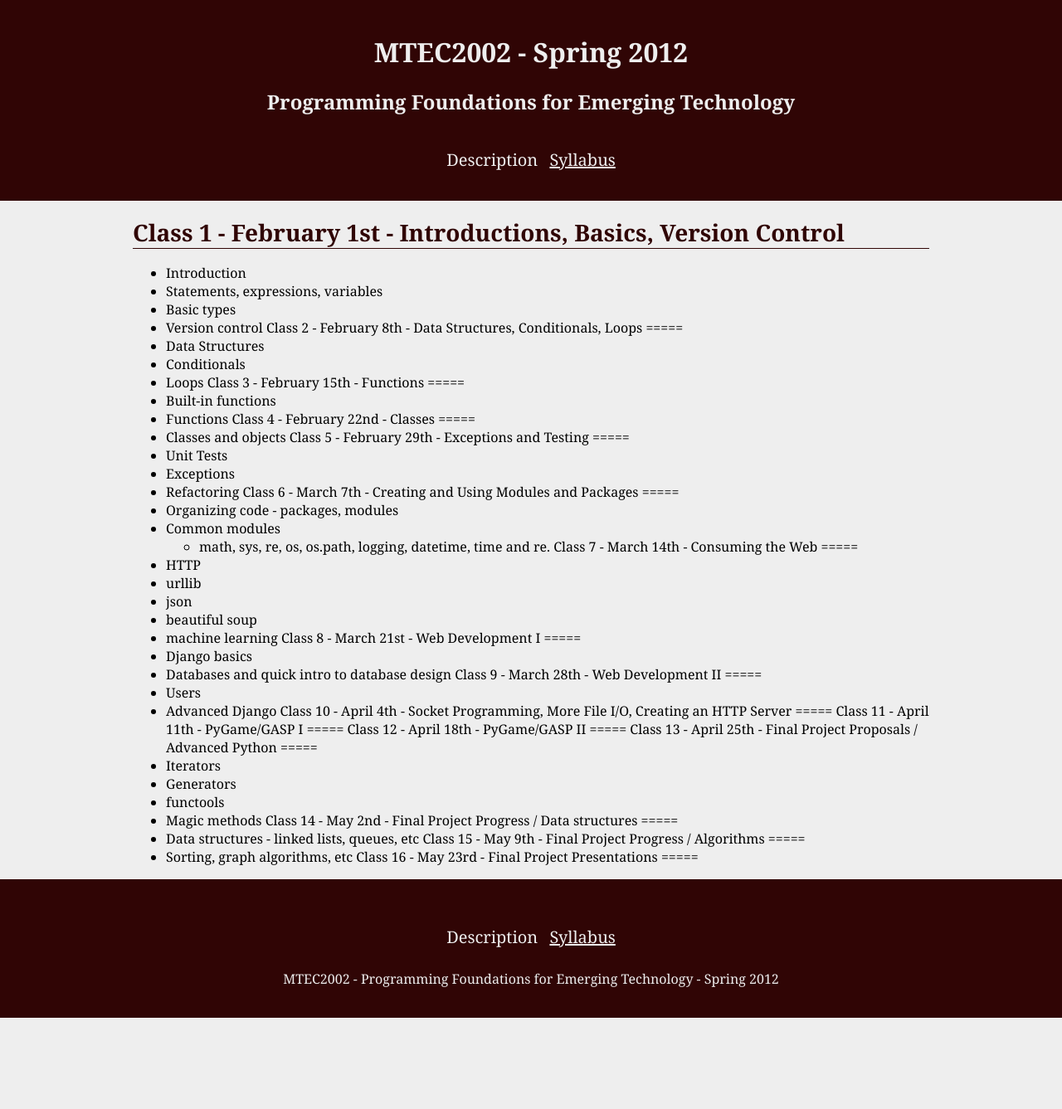
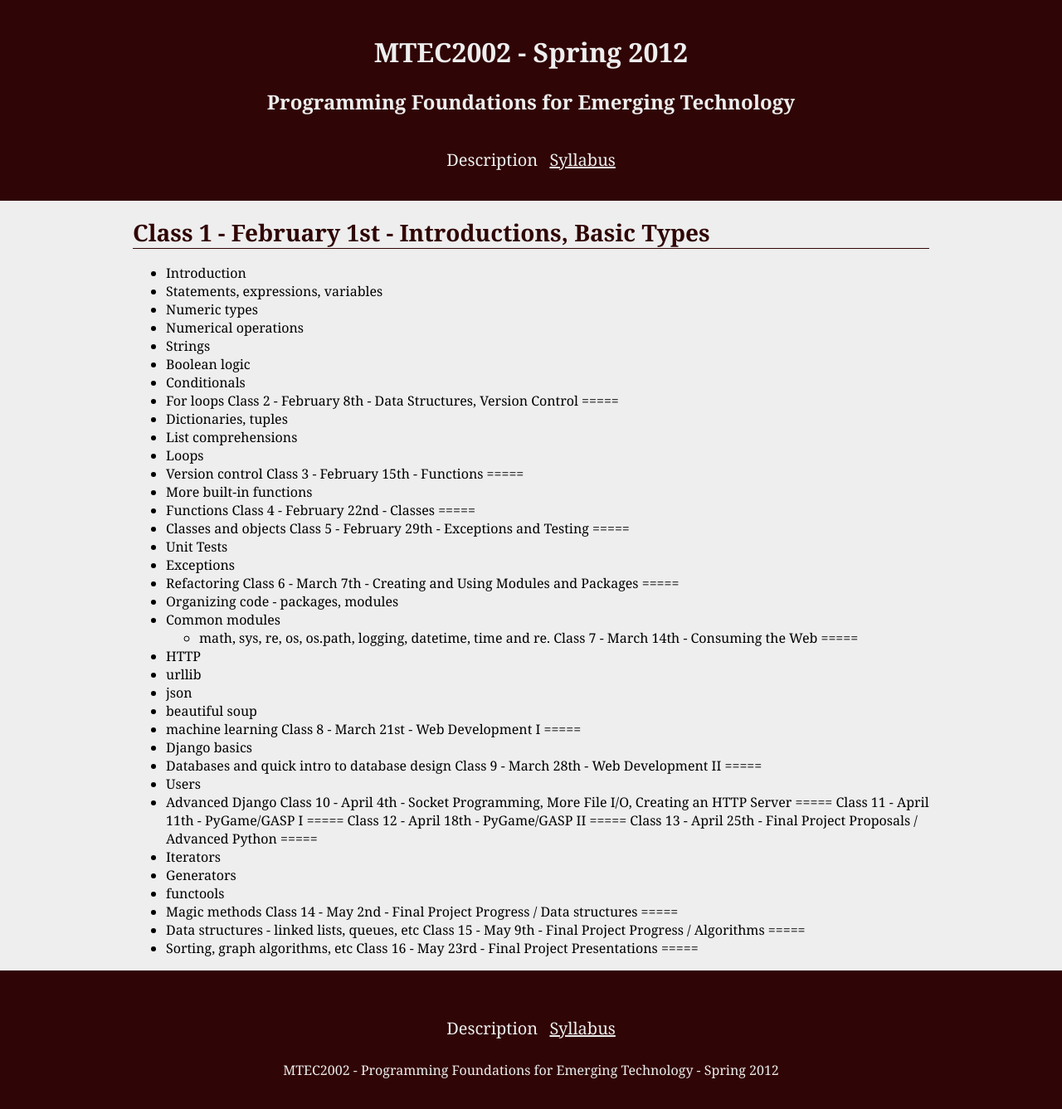
Before and after one commit to jversoza/MTEC2002, a Jekyll site: the page built from programming-foundations-2012-spring.markdown, in a window 1280 px wide. Shown: the whole page at 83% size. Built offline with Jekyll 4.4.1, drawn with Linux system fonts in a browser that asks for light colours; before the commit the page ends 1227 px from its top, so only the background shows below that.

```diff
--- a/programming-foundations-2012-spring.markdown
+++ b/programming-foundations-2012-spring.markdown
@@ -4,20 +4,25 @@ title: MTEC2002 - Programming Foundations for Emerging Technology - Spring 2012
 nav-state: syllabus
 ---
 
-Class 1 - February 1st - Introductions, Basics, Version Control
+Class 1 - February 1st - Introductions, Basic Types
 =====
 * Introduction
 * Statements, expressions, variables
-* Basic types
+* Numeric types
+* Numerical operations
+* Strings
+* Boolean logic
+* Conditionals
+* For loops
+Class 2 - February 8th - Data Structures, Version Control
+=====
+* Dictionaries, tuples
+* List comprehensions
+* Loops
 * Version control
-Class 2 - February 8th - Data Structures, Conditionals, Loops
-=====
-* Data Structures
-* Conditionals
-* Loops
 Class 3 - February 15th - Functions
 =====
-* Built-in functions
+* More built-in functions
 * Functions
 Class 4 - February 22nd - Classes
 =====
```
Also changed, not shown: index.markdown (+0 -14 lines).
